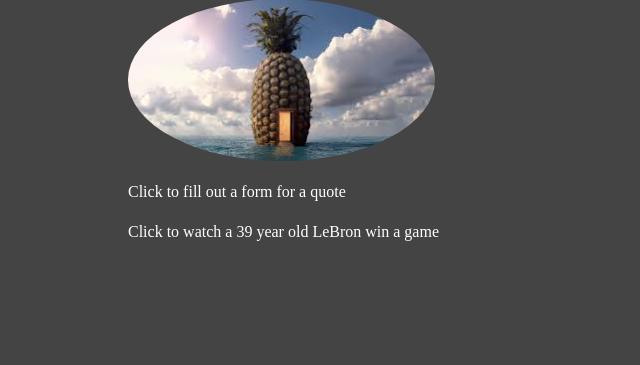
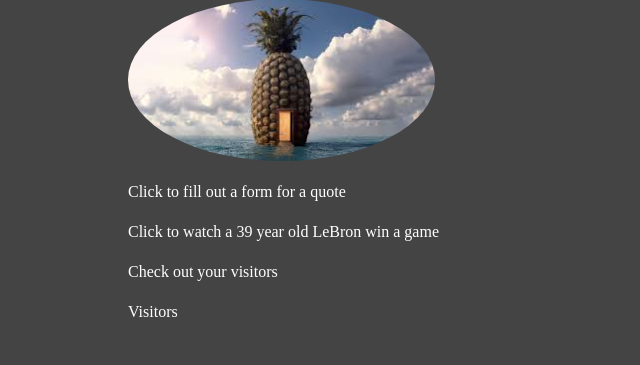
Before and after one commit to samgbada06/newApp, a Flask app: page / in a window 1280 px wide. Shown: the part 265-630 px from the top of the page, without its empty margins (0-640 px from the left). Run offline with Flask 3, Linux system fonts and the light colour scheme.

Commit message:
Visitors and some other stuff

```diff
--- a/app.py
+++ b/app.py
@@ -1,6 +1,26 @@
 from flask import Flask, render_template, request
+# import sqlalchemy
+from flask_sqlalchemy import SQLAlchemy
 
 app = Flask(__name__)
+
+# Set app to use a sqlalchemy database
+app.config['SQLALCHEMY_DATABASE_URI'] = 'sqlite:///sampledb.db'
+db = SQLAlchemy(app)
+
+
+# Set up a simple database
+class Visitor(db.Model):
+    username = db.Column(db.String(100), primary_key=True)
+    numVisits = db.Column(db.Integer, default=1)
+
+    def __repr__(self):
+        return f"{self.username} - {self.numVisits}"
+
+
+# Create tables in Database
+with app.app_context():
+    db.create_all()
 
 
 # Make a homepage
@@ -8,17 +28,25 @@ app = Flask(__name__)
 def homepage():
     return render_template('homepage.html')
 
+
 @app.route('/hello/<name>')
 def hello(name):
     listOfNames = [name, "Yoyo", "Yennifer"]
     return render_template('name.html', Sname=name, nameList=listOfNames)
 
+
 @app.route('/form', methods=['GET', 'POST'])
 def formDemo(name=None):
     if request.method == 'POST':
-        name=request.form['name']
+        name = request.form['name']
     return render_template('form.html', name=name)
 
+@app.route('/visitors')
+def visitors():
+    # Query the database to find all the visitors
+    people = Visitor.query.all()
+    return render_template('visitors.html', people=people)
+
 # Add the option to run this file directly
-if __name__== "__main__":
+if __name__ == "__main__":
     app.run(debug=True)
--- a/templates/homepage.html
+++ b/templates/homepage.html
@@ -11,3 +11,8 @@
 <a href="form">Click to fill out a form for a quote</a>
 <p></p>
 <a href="https://www.youtube.com/watch?v=GLRaQG9X7CE">Click to watch a 39 year old LeBron win a game</a>
+
+<p></p>
+<a href="visitors">Check out your visitors</a>
+<p></p>
+<a href = visitors.html>Visitors</a>
```
Also changed, not shown: templates/visitors.html (added, +9 -0 lines).
